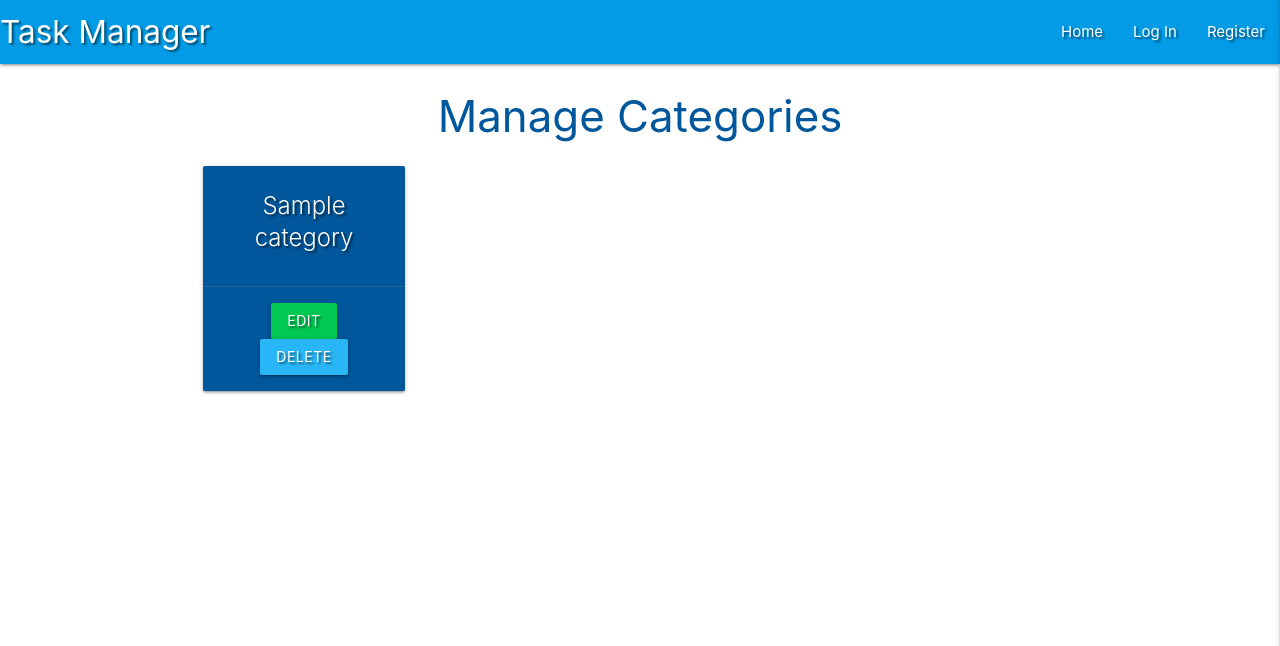
After one commit to BMorrell92/BMorrell_Milestone_Project3, a Flask app: page /get_categories in a window 1280 px wide. The commit adds this page. Shown: the top 646 px of the page. Run offline with Flask 2, Linux system fonts and the light colour scheme; a database or web service that is not in the repository returns one stand-in record (values such as "Sample title"); some libraries are stand-ins or nearby versions.

Commit message:
Adds categories template

```diff
--- a/app.py
+++ b/app.py
@@ -131,7 +131,7 @@ def edit_task(task_id):
             "due_date": request.form.get("due_date"),
             "created_by": session["user"]
         }
-        mongo.db.tasks.update({"_id": ObjectId(task_id)}, submit)
+        mongo.db.tasks.update_one({"_id": ObjectId(task_id)}, submit)
         flash("Task Successfully Updated")
 
     task = mongo.db.tasks.find_one({"_id": ObjectId(task_id)})
@@ -139,6 +139,19 @@ def edit_task(task_id):
     return render_template("edit_task.html", task=task, categories=categories)
 
 
+@app.route("/delete_task/<task_id>")
+def delete_task(task_id):
+    mongo.db.tasks.delete_one({"_id": ObjectId(task_id)})
+    flash("Task Successfully Deleted")
+    return redirect(url_for("get_tasks"))
+
+
+@app.route("/get_categories")
+def get_categories():
+    categories = list(mongo.db.categories.find().sort("category_name", 1))
+    return render_template("categories.html", categories=categories)
+
+
 if __name__ == "__main__":
     app.run(host=os.environ.get("IP"),
             port=int(os.environ.get("PORT")),
--- a/templates/base.html
+++ b/templates/base.html
@@ -13,7 +13,7 @@
 </head>
 <body>
 
-	<header>
+    <header>
         <!-- top navbar -->
 		<nav class="nav-extended text-shadow light-blue darken-1">
 			<div class="nav-wrapper">
@@ -68,6 +68,8 @@
         {% endblock %}
     </main>
 
+
+
     <script src="https://code.jquery.com/jquery-3.5.1.min.js"
         integrity="sha256-9/aliU8dGd2tb6OSsuzixeV4y/faTqgFtohetphbbj0=" crossorigin="anonymous"></script>
     <script src="https://cdnjs.cloudflare.com/ajax/libs/materialize/1.0.0/js/materialize.min.js"></script>
--- /dev/null
+++ b/templates/categories.html
@@ -0,0 +1,22 @@
+{% extends "base.html" %}
+{% block content %}
+
+    <h3 class="light-blue-text text-darken-4 center-align">Manage Categories</h3>
+
+    <div class="row">
+        {% for category in categories %}
+            <div class="col s12 m3">
+                <div class="card light-blue darken-4 text-shadow center-align">
+                    <div class="card-content white-text">
+                        <span class="card-title">{{ category.category_name }}</span>
+                    </div>
+                    <div class="card-action">
+                        <a href="#" class="btn green accent-4">Edit</a>
+                        <a href="#" class="btn light-blue lighten-1">Delete</a>
+                    </div>
+                </div>
+            </div>
+        {% endfor %}
+    </div>
+
+{% endblock %}
--- a/templates/tasks.html
+++ b/templates/tasks.html
@@ -10,7 +10,7 @@
                 <div class="col s3">
                     <i class="fas fa-caret-down"></i>
                     {% if session.user|lower == task.created_by|lower %}
-                        <a href="" class="btn-small green accent-4">Done</a>
+                        <a href="{{ url_for('delete_task', task_id=task._id) }}" class="btn-small green accent-4">Done</a>
                         <a href="{{ url_for('edit_task', task_id=task._id) }}" class="btn-small light-blue lighten-1">Edit</a>
                     {% endif %}
                 </div>
```
